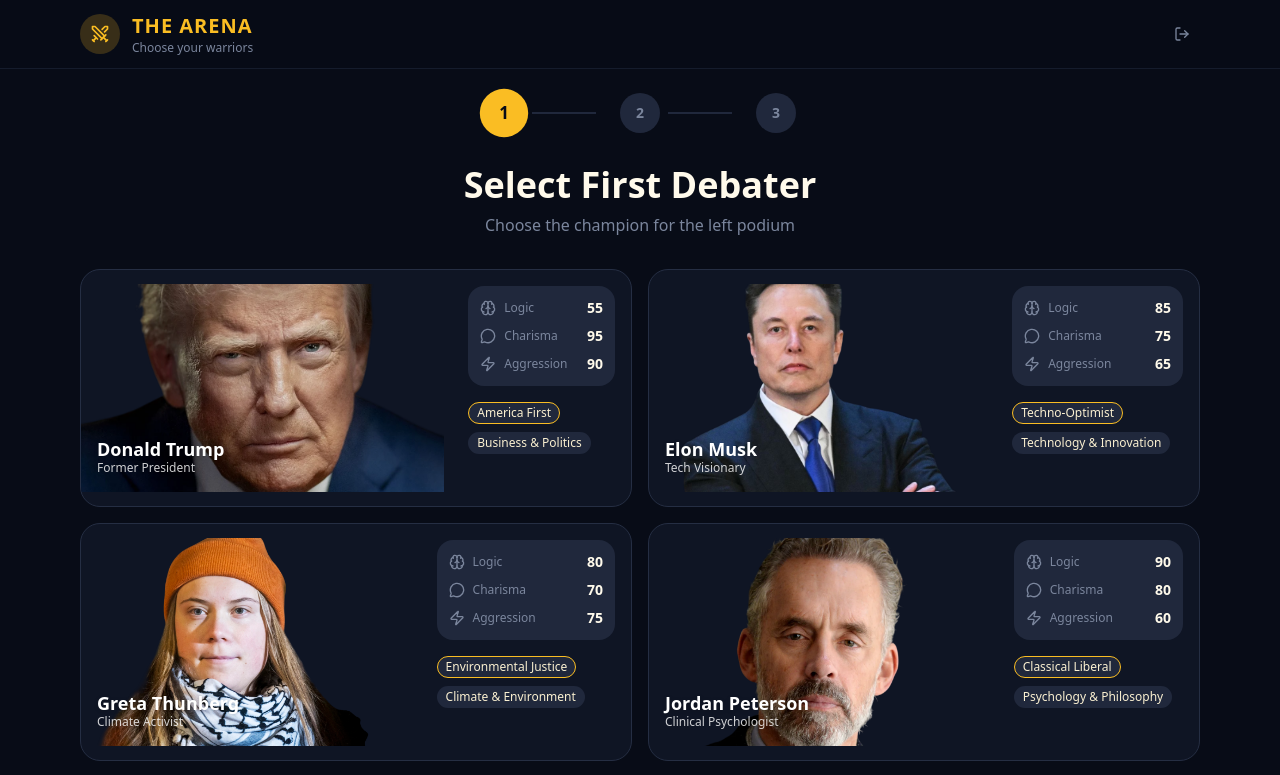
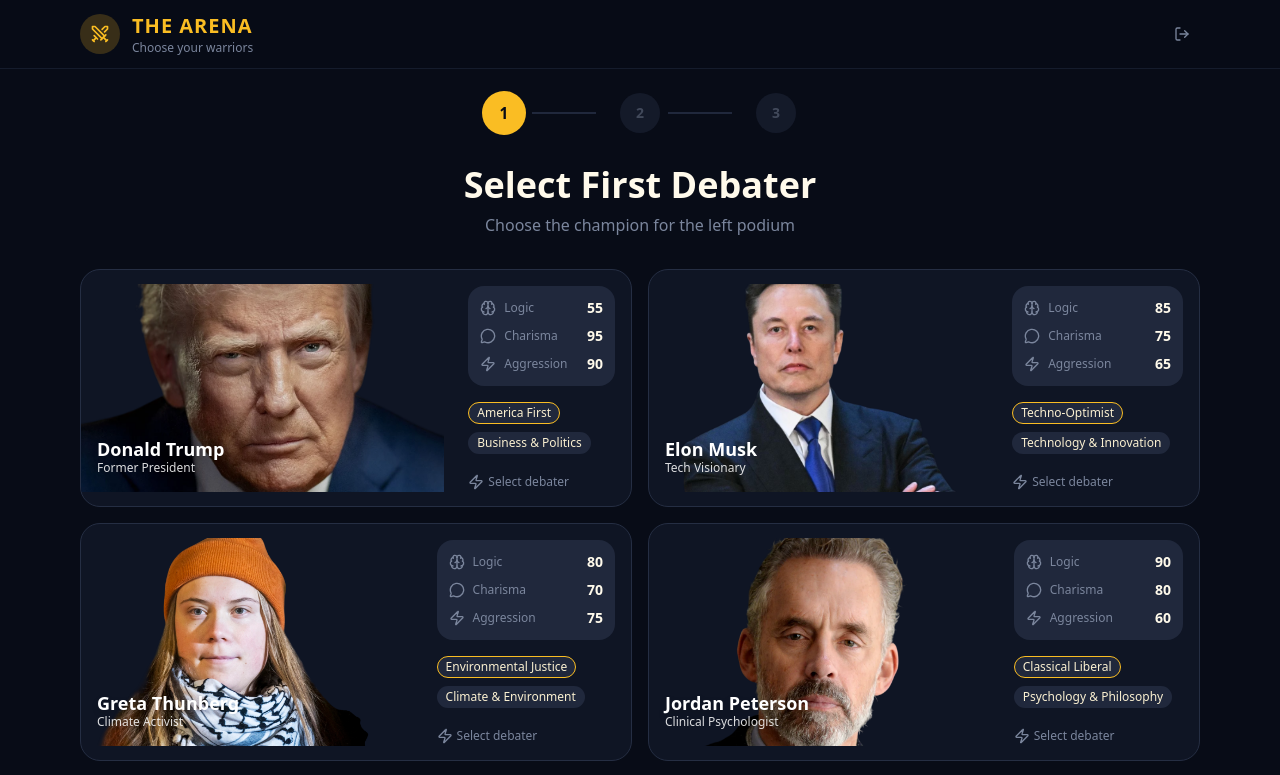
Before and after one commit to mmaazkhanhere/debate-agents, a Next.js app in the folder frontend/: page /select in a window 1280 px wide. Shown: the top 775 px of the page. Built offline with nearby package versions, Linux system fonts and the light colour scheme.

Commit message:
ui update for topic selection

```diff
--- a/frontend/app/select/_components/debater-card.tsx
+++ b/frontend/app/select/_components/debater-card.tsx
@@ -16,18 +16,24 @@ type Props = {
 const Stat = ({
     icon,
     label,
-    value
+    value,
 }: {
     icon: React.ReactNode;
     label: string;
     value: number;
 }) => (
     <div className="flex items-center justify-between">
-        <div className="flex items-center gap-2 text-xs text-muted-foreground">
+        <div className="
+      flex items-center gap-2 text-xs
+      text-muted-foreground
+      group-hover:text-foreground
+      transition-colors
+    ">
             {icon}
-            {label}
+            <span>{label}</span>
         </div>
-        <span className="text-sm font-bold tabular-nums">
+
+        <span className="text-sm font-bold tabular-nums text-foreground">
             {value}
         </span>
     </div>
@@ -37,86 +43,108 @@ const DebaterCard = ({ step, debater, onSelect }: Props) => {
     const isLeft = step === 'debater1';
 
     const accent = isLeft
-        ? 'from-debater-left/70 to-debater-left/10'
-        : 'from-debater-right/70 to-debater-right/10';
+        ? 'from-debater-left/80'
+        : 'from-debater-right/80';
 
     return (
-        <article className="h-full">
+        <article
+            itemScope
+            itemType="https://schema.org/Person"
+            className="h-full"
+        >
             <Button
                 type="button"
                 variant="ghost"
                 onClick={() => onSelect(debater)}
-                className={[
-                    'group relative w-full h-full p-0 text-left overflow-hidden',
-                    'rounded-2xl border bg-card transition-all duration-300',
-                    'hover:bg-primary/15 cursor-pointer',
-                    'hover:-translate-y-1 hover:shadow-xl',
-
-                ].join(' ')}
+                aria-label={`Select ${debater.name} as ${isLeft ? 'first' : 'second'} debater`}
+                className="
+                    group relative w-full h-full p-0 text-left overflow-hidden rounded-2xl border bg-card transition-all duration-300
+                    hover:bg-primary/10 hover:ring-2 hover:ring-primary/40 hover:-translate-y-1 hover:shadow-xl focus-visible:outline-none
+                    focus-visible:ring-2 focus-visible:ring-primary cursor-pointer"
             >
                 {/* HERO IMAGE */}
                 <div className="relative h-52 w-full overflow-hidden">
                     <Image
                         src={debater.avatar}
-                        alt={debater.name}
+                        alt={`${debater.name} portrait`}
                         fill
                         priority
+                        itemProp="image"
                         className="object-cover scale-105 group-hover:scale-110 transition-transform duration-500"
                     />
 
-                    {/* GRADIENT OVERLAY */}
-                    <div
-                        aria-hidden
-                        className={`absolute inset-0 bg-gradient-to-${accent}`}
-                    />
+
 
                     {/* NAME + TITLE */}
-                    <div className="absolute bottom-4 left-4 right-4">
-                        <h3 className="text-lg font-bold leading-tight text-white drop-shadow">
+                    <header className="absolute bottom-4 left-4 right-4">
+                        <h3
+                            className="text-lg font-bold leading-tight text-white drop-shadow-md"
+                            itemProp="name"
+                        >
                             {debater.name}
                         </h3>
-                        <p className="text-xs text-white/80 truncate">
+                        <p
+                            className="text-xs text-white/85 truncate"
+                            itemProp="jobTitle"
+                        >
                             {debater.title}
                         </p>
-                    </div>
+                    </header>
                 </div>
 
                 {/* CONTENT */}
                 <div className="p-4 space-y-4">
                     {/* STATS */}
-                    <div className="rounded-xl bg-secondary p-3 space-y-2">
+                    <section
+                        aria-label="Debater statistics"
+                        className="rounded-xl bg-secondary p-3 space-y-2"
+                    >
                         <Stat
-                            icon={<Brain className="w-3.5 h-3.5 text-muted-foreground" />}
+                            icon={<Brain className="w-3.5 h-3.5 transition-colors" />}
                             label="Logic"
                             value={debater.stats.logic}
                         />
                         <Stat
-                            icon={<MessageCircle className="w-3.5 h-3.5 text-muted-foreground" />}
+                            icon={<MessageCircle className="w-3.5 h-3.5 transition-colors" />}
                             label="Charisma"
                             value={debater.stats.charisma}
                         />
                         <Stat
-                            icon={<Zap className="w-3.5 h-3.5 text-muted-foreground" />}
+                            icon={<Zap className="w-3.5 h-3.5 transition-colors" />}
                             label="Aggression"
                             value={debater.stats.aggression}
                         />
-                    </div>
+                    </section>
 
                     {/* META */}
-                    <div className="flex flex-wrap items-center gap-2">
-                        <Badge className="text-xs border border-primary bg-secondary text-secondary-foreground">
+                    <section
+                        aria-label="Debater ideology and specialty"
+                        className="flex flex-wrap items-center gap-2"
+                    >
+                        <Badge
+                            className="text-xs border border-primary bg-secondary text-secondary-foreground"
+                            itemProp="knowsAbout"
+                        >
                             {debater.ideology}
                         </Badge>
-                        <Badge variant={"secondary"} className="text-xs">
+                        <Badge
+                            variant="secondary"
+                            className="text-xs"
+                        >
                             {debater.specialty}
                         </Badge>
-                    </div>
+                    </section>
 
-                    {/* CTA */}
-                    <div className="flex items-center gap-1 pt-1 text-xs text-muted-foreground opacity-0 group-hover:opacity-100 transition-opacity">
-                        <Zap className="w-3 h-3" />
-                        Select debater
-                    </div>
+                    {/* CTA — ALWAYS VISIBLE (A11Y FIX) */}
+                    <footer className="
+            flex items-center gap-1 pt-1 text-xs
+            text-muted-foreground
+            group-hover:text-foreground
+            transition-colors
+          ">
+                        <Zap className="w-3 h-3" aria-hidden />
+                        <span>Select debater</span>
+                    </footer>
                 </div>
             </Button>
         </article>
--- a/frontend/app/select/_components/select_debate_client.tsx
+++ b/frontend/app/select/_components/select_debate_client.tsx
@@ -13,6 +13,7 @@ import StartDebateButton from './start-debate-button';
 export default function SelectDebateClient() {
     const {
         step,
+        setStep,
         debater1,
         debater2,
         topic,
@@ -27,7 +28,7 @@ export default function SelectDebateClient() {
             <Header />
 
             <main className="max-w-6xl mx-auto px-4 py-6">
-                <StepIndicator step={step} debater1={debater1} debater2={debater2} topic={topic} />
+                <StepIndicator step={step} onStepChange={setStep} debater1={debater1} debater2={debater2} topic={topic} />
 
                 <AnimatePresence mode="wait">
                     {(step === 'debater1' || step === 'debater2') && (
--- a/frontend/app/select/_components/step-indicator.tsx
+++ b/frontend/app/select/_components/step-indicator.tsx
@@ -1,53 +1,92 @@
-// app/debate/select/components/StepIndicator.tsx
 'use client';
 
 import { DebaterOption, SelectedTopic, Step } from '@/types/type_d';
 import { motion } from 'framer-motion';
-
 
 type Props = {
     step: Step;
     debater1: DebaterOption | null;
     debater2: DebaterOption | null;
     topic: SelectedTopic | null;
+    onStepChange: (step: Step) => void;
 };
 
-const steps: Step[] = ['debater1', 'debater2', 'topic'];
+const steps: { id: Step; label: string }[] = [
+    { id: 'debater1', label: 'Choose first debater' },
+    { id: 'debater2', label: 'Choose second debater' },
+    { id: 'topic', label: 'Select topic' },
+];
 
-const StepIndicator = ({ step, debater1, debater2, topic }: Props) => {
+const StepIndicator = ({
+    step,
+    debater1,
+    debater2,
+    topic,
+    onStepChange,
+}: Props) => {
     const isDone = (s: Step) =>
         (s === 'debater1' && !!debater1) ||
         (s === 'debater2' && !!debater2) ||
         (s === 'topic' && !!topic);
 
+    const canNavigateTo = (s: Step) => s === step || isDone(s);
+
     return (
-        <div className="flex items-center justify-center gap-2 md:gap-4 mb-8">
-            {steps.map((s, i) => (
-                <div key={s} className="flex items-center">
-                    <motion.div
-                        className={`w-8 h-8 md:w-10 md:h-10 rounded-full flex items-center justify-center text-sm font-bold transition-all ${step === s
-                            ? 'bg-primary text-primary-foreground scale-110'
-                            : isDone(s)
-                                ? 'bg-crowd-positive text-white'
+        <nav
+            aria-label="Debate setup steps"
+            className="flex items-center justify-center gap-2 md:gap-4 mb-8"
+        >
+            {steps.map((s, i) => {
+                const active = step === s.id;
+                const done = isDone(s.id);
+
+                return (
+                    <div key={s.id} className="flex items-center">
+                        <motion.button
+                            type="button"
+                            aria-label={s.label}
+                            aria-current={active ? 'step' : undefined}
+                            disabled={!canNavigateTo(s.id)}
+                            onClick={() => canNavigateTo(s.id) && onStepChange(s.id)}
+                            whileHover={canNavigateTo(s.id) ? { scale: 1.08 } : undefined}
+                            whileTap={canNavigateTo(s.id) ? { scale: 0.95 } : undefined}
+                            animate={{ scale: active ? 1.1 : 1 }}
+                            className={`
+                                w-8 h-8 md:w-10 md:h-10 rounded-full
+                                flex items-center justify-center
+                                text-sm font-bold
+                                transition-all
+                                focus:outline-none focus-visible:ring-2 focus-visible:ring-primary
+                                ${active
+                                    ? 'bg-primary text-primary-foreground'
+                                    : done
+                                        ? 'bg-crowd-positive text-white ring-2 ring-crowd-positive/60 shadow-md'
                                         : 'bg-secondary text-muted-foreground'
-                            }`}
-                        animate={{ scale: step === s ? 1.1 : 1 }}
+                                }
+                                ${canNavigateTo(s.id) ? 'cursor-pointer' : 'cursor-not-allowed opacity-50'}
+                            `}
                         >
                             {i + 1}
-                    </motion.div>
+                        </motion.button>
 
                         {i < steps.length - 1 && (
                             <div
-                            className={`w-8 md:w-16 h-0.5 mx-2 ${(i === 0 && debater1) || (i === 1 && debater2)
-                                ? 'bg-crowd-positive'
+                                aria-hidden
+                                className={`
+                                w-8 md:w-16 h-0.5 mx-2 transition-colors
+                                ${(i === 0 && debater1) || (i === 1 && debater2)
+                                        ? 'bg-primary'
                                         : 'bg-secondary'
-                                }`}
+                                    }
+                            `}
                             />
                         )}
-                </div>
-            ))}
+
                     </div>
                 );
-}
+            })}
+        </nav>
+    );
+};
 
-export default StepIndicator
+export default StepIndicator;
--- a/frontend/hooks/useDebateSelection.ts
+++ b/frontend/hooks/useDebateSelection.ts
@@ -52,6 +52,7 @@ export function useDebateSelection() {
 
     return {
         step,
+        setStep,
         debater1,
         debater2,
         topic,
--- a/frontend/types/type_d.ts
+++ b/frontend/types/type_d.ts
@@ -40,7 +40,7 @@ export type SelectedTopic =
         id: 'custom';
         title: string;
         category: 'Custom';
-        difficulty: 'Easy' | 'Medium' | 'Hard';
+        difficulty?: 'Easy' | 'Medium' | 'Hard';
         icon: string;
     };
 
```
Also changed, not shown: frontend/app/select/_components/topic-grid.tsx (+155 -69 lines). Lines whose indentation alone changed are shown as unchanged.
